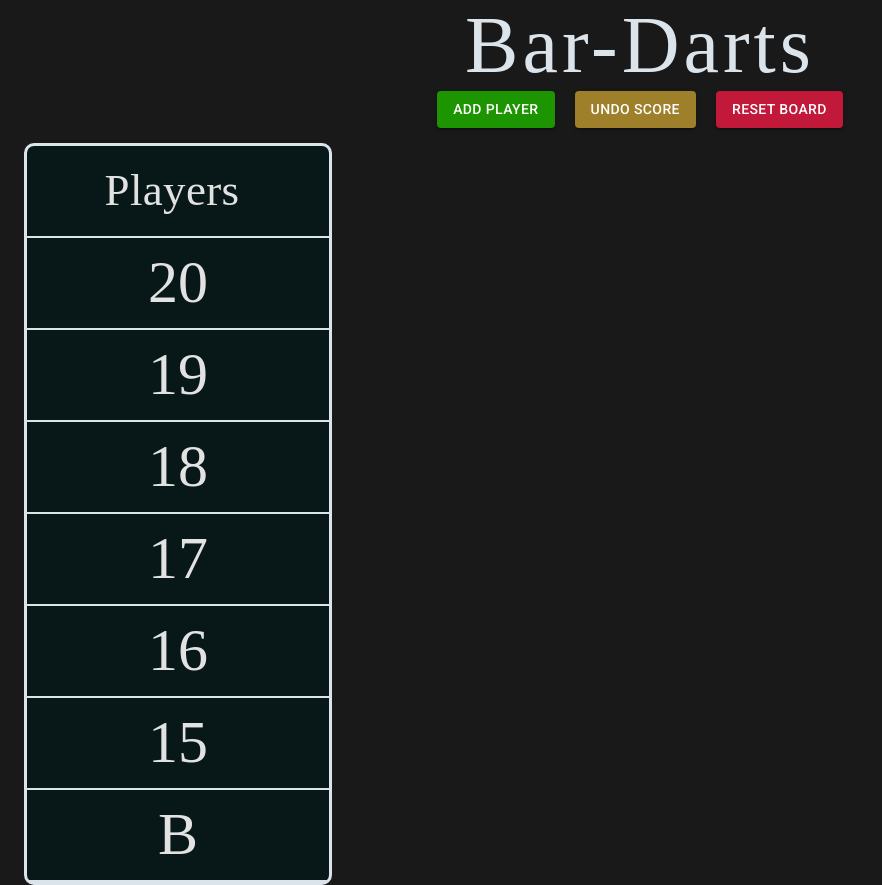
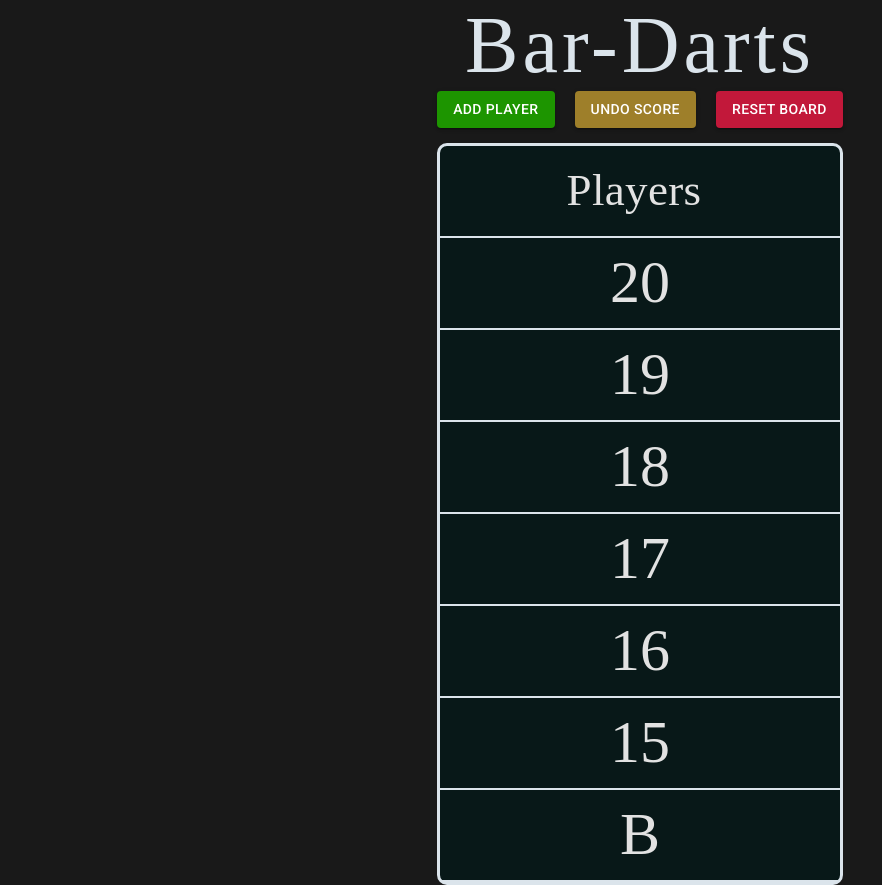
Before and after one commit to miwaro/cricket-tracker, a React (Create React App) app: page / in a window 1280 px wide. Shown: the whole page, without its empty margins (0-882 px from the left). Built offline with nearby package versions, Linux system fonts and the light colour scheme; a web font is replaced by a local one.

Commit message:
Fix grid alignment

```diff
--- a/src/components/Nav.js
+++ b/src/components/Nav.js
@@ -6,6 +6,7 @@ import { withStyles } from '@material-ui/core/styles';
 import ResetBoard from './DartBoardStatic/ResetBoard/ResetBoard';
 import AddPlayer from './DartBoardPlayers/DartBoardPlayer/AddPlayer';
 import GameOverMessage from './GameOverMessage/GameOverMessage';
+import { undoMove } from '../store/actions/actions';
 
 const styles = {
   root: {
@@ -54,4 +55,10 @@ const mapStateToProps = state => {
   };
 }
 
-export default connect(mapStateToProps)(withStyles(styles)(Nav));
+const mapDispatchToProps = dispatch => {
+  return {
+      onUndoMove: (playerIndex, scoreIndex) => dispatch(undoMove(playerIndex, scoreIndex))
+  }
+}
+
+export default connect(mapStateToProps, mapDispatchToProps)(withStyles(styles)(Nav));
--- a/src/containers/DartBoard.js
+++ b/src/containers/DartBoard.js
@@ -8,7 +8,6 @@ import DartBoardPlayers from '../components/DartBoardPlayers/DartBoardPlayers';
 
 const styles = {
     root: {
-
         border: '3px solid #dbe4eb !important',
         backgroundColor: '#081818',
         color: '#e2e2e2',
@@ -22,16 +21,18 @@ const dartBoard = (props) => {
     const { classes } = props;
     let p = props.players.length
     return (
-        <Grid className={classes.root} item xs={p === 0 ? 3 : 12 }>
-            <Grid container spacing={0}>
-                <Grid item xs={p === 0 ? 12 : p === 1 ? 6 : p === 2 ? 4 : 3} >
-                    <DartBoardStatic />
-                </Grid>
-                <Grid item xs={p === 1 ? 6 : p === 2 ? 4 : 3}>
-                    <DartBoardPlayers />
+        <div style={{margin: 'auto', width: p === 0 ? '33%' : '100%'}}>
+            <Grid className={classes.root} item xs={12}>
+                <Grid container spacing={0}>
+                    <Grid item xs={p === 0 ? 12 : 3 } >
+                        <DartBoardStatic />
+                    </Grid>
+                    <Grid item xs={9}>
+                        <DartBoardPlayers />
+                    </Grid>
                 </Grid>
             </Grid>
-        </Grid>
+        </div>
     )
 };
 
```
